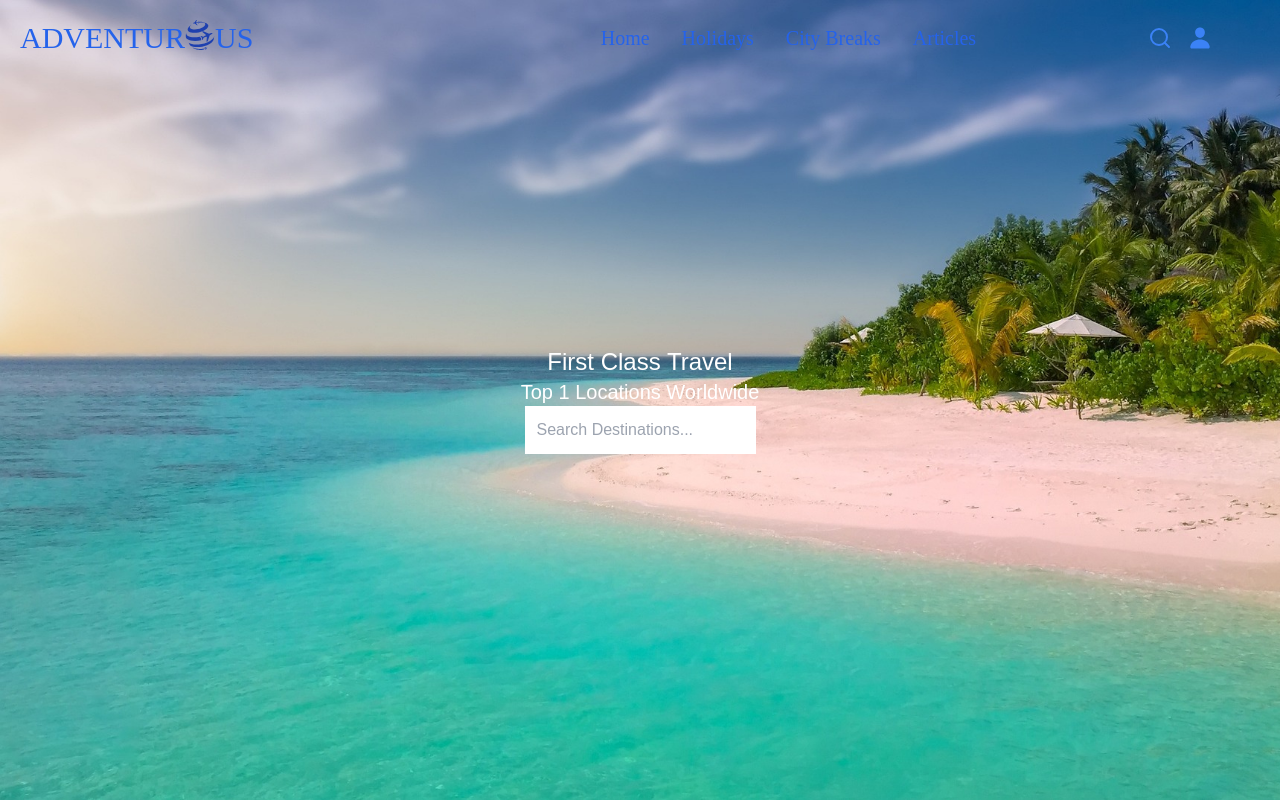
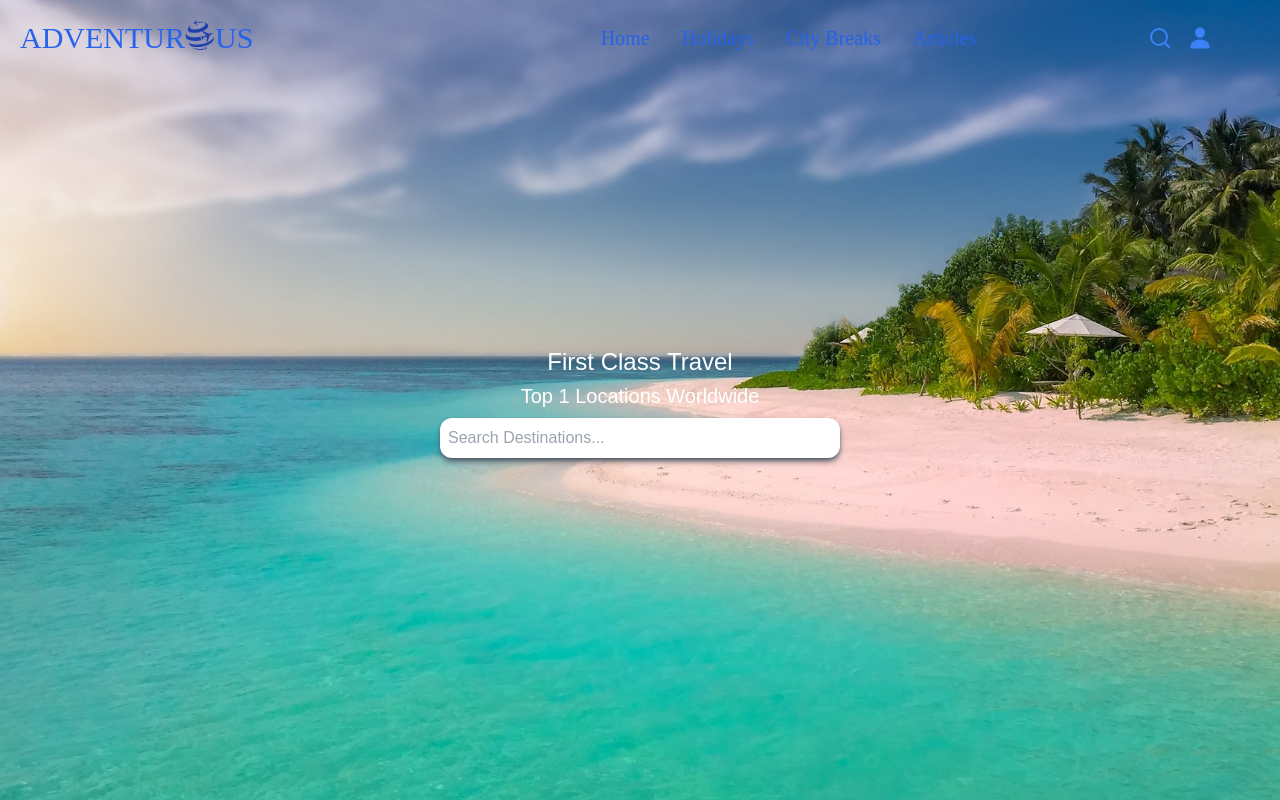
Before and after one commit to KodeIva/adventurous, a React (Create React App) app: page / in a window 1280 px wide. Built offline with nearby package versions, Linux system fonts and the light colour scheme.

Commit message:
Added form with input, styled

```diff
--- a/src/pages/Home.jsx
+++ b/src/pages/Home.jsx
@@ -5,11 +5,15 @@ import '../styles/Home.css'
 const Home = () => {
   return (
     <div className='home absolute justify-center text-center top-0 text-white'>
-      <h1 className='text-2xl'>First Class Travel</h1>
-      <h2 className='text-xl'>Top 1 Locations Worldwide</h2>
+      <h1 className='text-2xl m-1 '>First Class Travel</h1>
+      <h2 className='text-xl mb-2'>Top 1 Locations Worldwide</h2>
       <form action="">
         <div>
-          <input type="text" placeholder='Search Destinations...' className='p-3' />
+          <input
+            type="text"
+            placeholder='Search Destinations...'
+            className='w-[300px] md:w-[400px] p-2 shadow-md shadow-gray-600 rounded-xl '
+          />
         </div>
       </form>
 
```
